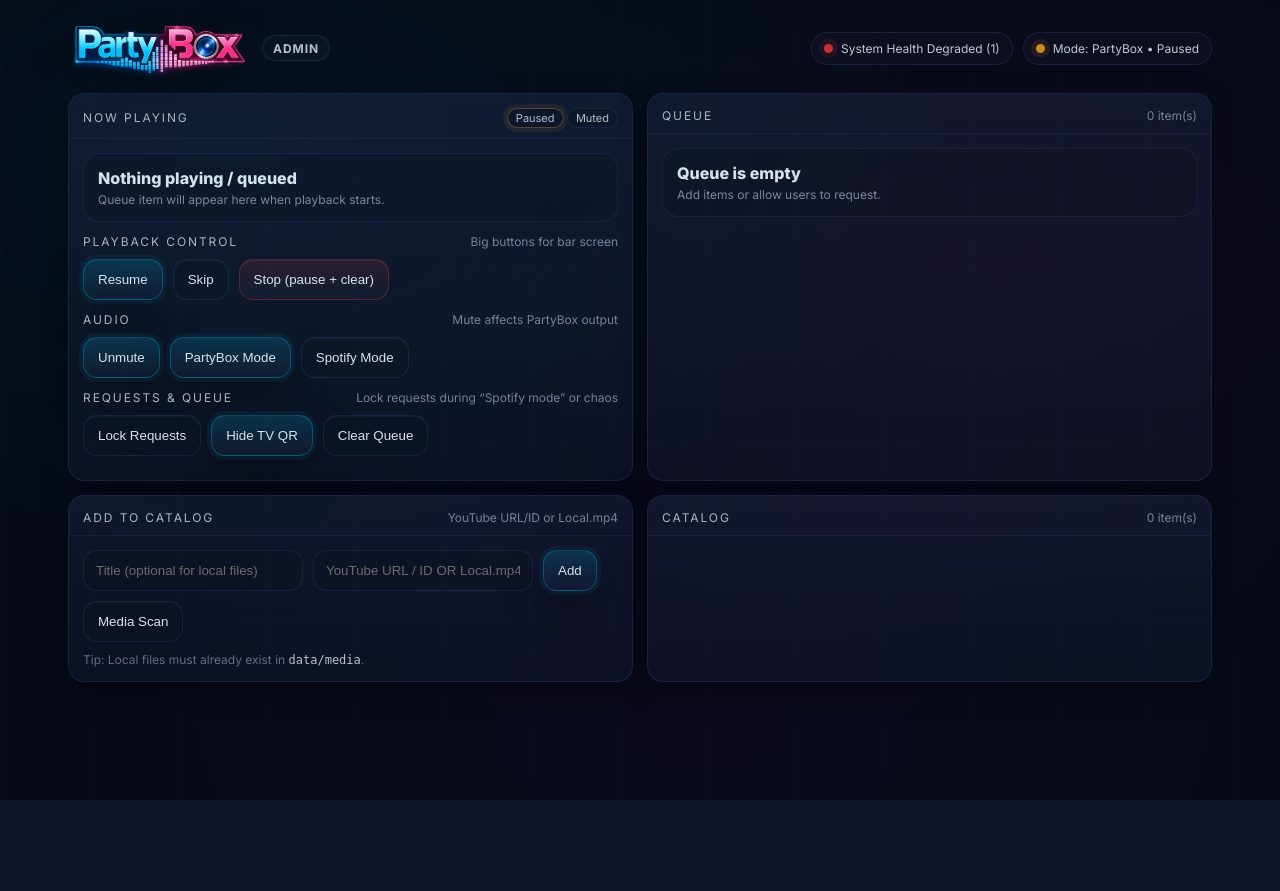
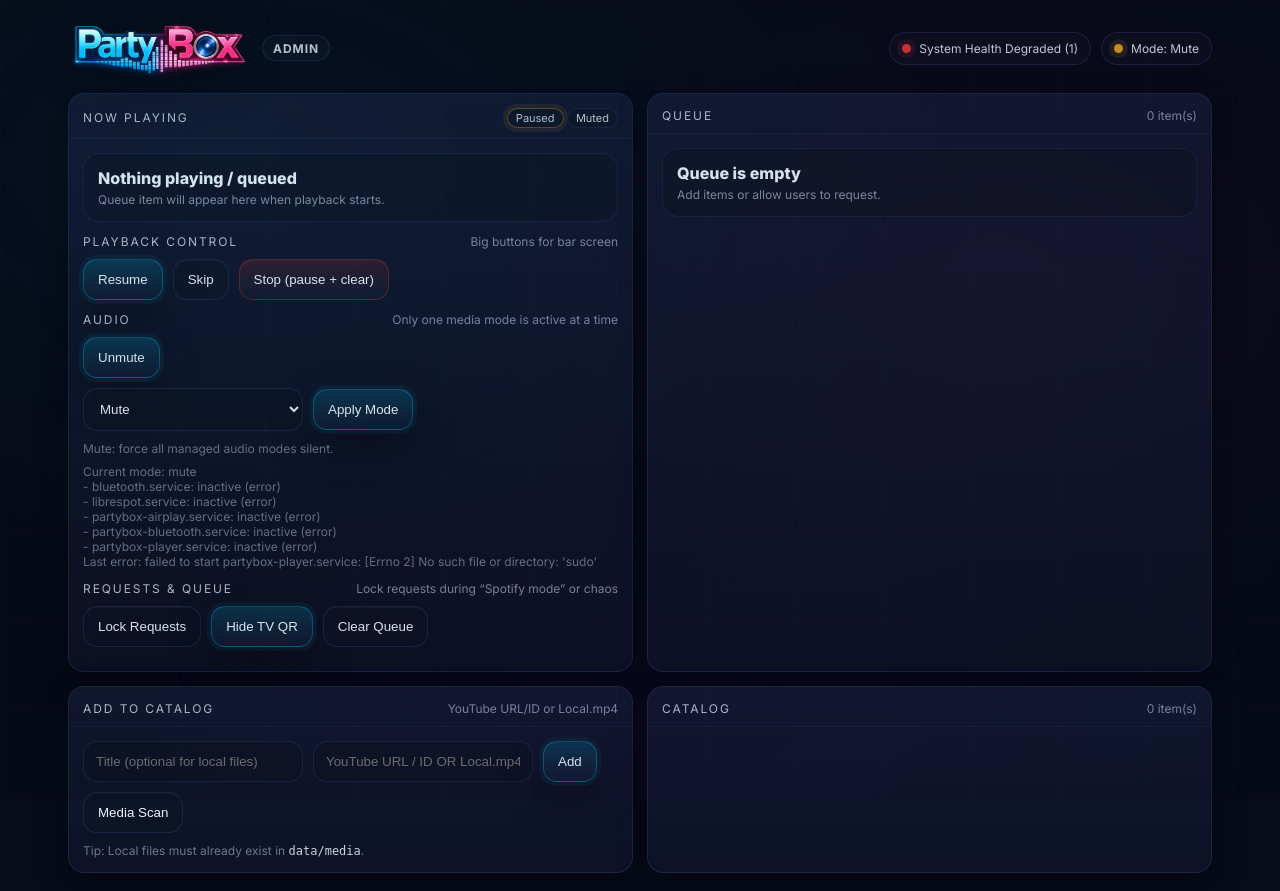
Before and after one commit to ausjay/partybox, a Flask app: template templates/admin.html in a window 1280 px wide. Before the commit the page ends 800 px from the top, so only its background shows below. Run offline with Flask 3, Linux system fonts and the light colour scheme; the template is opened without the code that fills it, so the values that code supplies are empty; data comes from the database, SQL or seed files in the repository.

Commit message:
Add admin media mode selector with live mode status

```diff
--- a/templates/admin.html
+++ b/templates/admin.html
@@ -21,8 +21,8 @@
         </div>
 
         <div class="pill" title="Mode">
-          <span id="top_mode_dot" class="dot {% if av_mode != 'spotify' and paused %}warn{% else %}ok{% endif %}"></span>
-          <span id="top_mode_text">{% if av_mode == 'spotify' %}Mode: Spotify{% elif paused %}Mode: PartyBox • Paused{% else %}Mode: PartyBox{% endif %}</span>
+          <span id="top_mode_dot" class="dot {% if media_mode == 'mute' %}warn{% else %}ok{% endif %}"></span>
+          <span id="top_mode_text">Mode: {{ media_mode|capitalize }}</span>
         </div>
 
         <div id="top_lock_pill" class="pill" title="Requests lock" style="{% if not locked %}display:none;{% endif %}">
@@ -106,17 +106,28 @@
 
             <div class="panelHeader" style="padding: 0 0 10px; border-bottom: none;">
               <div class="kicker">Audio</div>
-              <div class="hint">Mute affects PartyBox output</div>
+              <div class="hint">Only one media mode is active at a time</div>
             </div>
 
             <div class="btnGroup audioControls">
               <button id="btn_mute" class="btn {% if muted %}primary{% else %}ghost{% endif %}" onclick="toggleMute()">
                 {% if muted %}Unmute{% else %}Mute{% endif %}
               </button>
-
-              <button id="btn_av_partybox" class="btn {% if av_mode != 'spotify' %}primary{% else %}ghost{% endif %}" onclick="avMode('partybox')">PartyBox Mode</button>
-              <button id="btn_av_spotify" class="btn {% if av_mode == 'spotify' %}primary{% else %}ghost{% endif %}" onclick="avMode('spotify')">Spotify Mode</button>
             </div>
+            <div style="height:10px;"></div>
+            <div class="row" style="margin:0;">
+              <select id="media_mode_select" class="input" style="min-width:220px;">
+                <option value="partybox" {% if media_mode == 'partybox' %}selected{% endif %}>PartyBox</option>
+                <option value="spotify" {% if media_mode == 'spotify' %}selected{% endif %}>Spotify</option>
+                <option value="airplay" {% if media_mode == 'airplay' %}selected{% endif %}>AirPlay</option>
+                <option value="bluetooth" {% if media_mode == 'bluetooth' %}selected{% endif %}>Bluetooth</option>
+                <option value="tv" {% if media_mode == 'tv' %}selected{% endif %}>TV</option>
+                <option value="mute" {% if media_mode == 'mute' %}selected{% endif %}>Mute</option>
+              </select>
+              <button id="btn_media_mode_apply" class="btn primary" onclick="applyMediaMode()">Apply Mode</button>
+            </div>
+            <div id="media_mode_help" class="muted" style="margin-top:10px;"></div>
+            <div id="media_mode_status" class="muted" style="margin-top:8px; white-space:pre-line;"></div>
 
             <div style="height:12px;"></div>
 
@@ -273,7 +284,18 @@
     locked: {{ "true" if locked else "false" }},
     paused: {{ "true" if paused else "false" }},
     muted: {{ "true" if muted else "false" }},
-    av_mode: "{{ av_mode|e }}"
+    av_mode: "{{ av_mode|e }}",
+    media_mode: "{{ media_mode|e }}",
+    media_mode_status: null
+  };
+
+  const MEDIA_MODE_HELP = {
+    partybox: "PartyBox: local queue playback via MPV.",
+    spotify: "Spotify: use Spotify Connect on the PartyBox house account/device.",
+    airplay: "AirPlay: connect from iPhone/iPad/Mac to 'PartyBox AirPlay'.",
+    bluetooth: "Bluetooth: pair your phone with 'PartyBox BT' and stream audio.",
+    tv: "TV: keep TV channel audio active; PartyBox queue stays paused.",
+    mute: "Mute: force all managed audio modes silent.",
   };
 
   function post(path, body) {
@@ -310,27 +332,31 @@
     btn.textContent = locked ? "Unlock Requests" : "Lock Requests";
   }
 
-  function setTopMode(avMode, paused) {
+  function modeLabel(mediaMode, paused) {
+    const m = String(mediaMode || "partybox").toLowerCase();
+    if (m === "spotify") return "Mode: Spotify";
+    if (m === "airplay") return "Mode: AirPlay";
+    if (m === "bluetooth") return "Mode: Bluetooth";
+    if (m === "tv") return "Mode: TV";
+    if (m === "mute") return "Mode: Mute";
+    if (paused) return "Mode: PartyBox • Paused";
+    return "Mode: PartyBox";
+  }
+
+  function setTopMode(mediaMode, paused) {
     const dot = document.getElementById("top_mode_dot");
     const txt = document.getElementById("top_mode_text");
     dot.classList.remove("ok","warn","bad");
 
-    if (avMode === "spotify") {
-      dot.classList.add("ok");
-      txt.textContent = "Mode: Spotify";
-    } else if (paused) {
+    const m = String(mediaMode || "partybox").toLowerCase();
+    if (m === "mute") {
       dot.classList.add("warn");
-      txt.textContent = "Mode: PartyBox • Paused";
+    } else if (m === "partybox" && paused) {
+      dot.classList.add("warn");
     } else {
       dot.classList.add("ok");
-      txt.textContent = "Mode: PartyBox";
     }
-
-    // highlight the mode buttons
-    const pb = document.getElementById("btn_av_partybox");
-    const sp = document.getElementById("btn_av_spotify");
-    pb.className = "btn " + (avMode === "spotify" ? "ghost" : "primary");
-    sp.className = "btn " + (avMode === "spotify" ? "primary" : "ghost");
+    txt.textContent = modeLabel(m, paused);
   }
 
   function setTopHealth(ok, summary) {
@@ -457,7 +483,7 @@
     const btn = document.getElementById("btn_pause_resume");
     btn.className = "btn " + (paused ? "primary" : "pink");
     btn.textContent = paused ? "Resume" : "Pause";
-    setTopMode(STATE.av_mode, paused);
+    setTopMode(STATE.media_mode, paused);
 
     // Update header badges
     const hint = document.getElementById("now_header_hint");
@@ -481,11 +507,44 @@
     b.textContent = enabled ? "Hide TV QR" : "Show TV QR";
   }
 
+  function renderMediaModeStatus(status) {
+    const select = document.getElementById("media_mode_select");
+    const help = document.getElementById("media_mode_help");
+    const box = document.getElementById("media_mode_status");
+    const mode = String((STATE && STATE.media_mode) || "partybox").toLowerCase();
+    if (select) select.value = mode;
+    if (help) help.textContent = MEDIA_MODE_HELP[mode] || "";
+    if (!box) return;
+
+    if (!status || typeof status !== "object") {
+      box.textContent = "";
+      return;
+    }
+
+    const services = status.services || {};
+    const lines = [];
+    lines.push(`Current mode: ${mode}`);
+    Object.keys(services).sort().forEach((name) => {
+      const s = services[name] || {};
+      lines.push(`- ${name}: ${s.active ? "active" : "inactive"} (${s.status || "unknown"})`);
+    });
+
+    const btDevices = Array.isArray(status.bluetooth_connected_devices)
+      ? status.bluetooth_connected_devices.filter(Boolean)
+      : [];
+    if (mode === "bluetooth") {
+      lines.push(`Bluetooth connected: ${btDevices.length ? btDevices.join(", ") : "none"}`);
+    }
+
+    if (status.last_error) lines.push(`Last error: ${status.last_error}`);
+    box.textContent = lines.join("\n");
+  }
+
   function updateNowCardFromState(state) {
     // This uses /api/state for PartyBox queue and Spotify metadata.
     const now = state.now;
     const spotify = state.spotify || {};
-    const avMode = (state.av_mode || "partybox").toLowerCase();
+    const mediaMode = (state.media_mode || "partybox").toLowerCase();
 
     const titleEl = document.getElementById("now_title");
     const subEl = document.getElementById("now_sub");
@@ -504,7 +563,7 @@
     const kvRequests = document.getElementById("kv_requests");
     const kvAv = document.getElementById("kv_av");
 
-    if (avMode === "spotify") {
+    if (mediaMode === "spotify") {
       const track = spotify.track || {};
       const title = (track.name || "").trim();
       const artists = Array.isArray(track.artists) ? track.artists.filter(Boolean).join(", ") : "";
@@ -553,7 +612,7 @@
 
     kvPlayback.textContent = (state.paused ? "Paused" : "Playing") + (state.muted ? " • Muted" : "");
     kvRequests.textContent = state.locked ? "Locked" : "Open";
-    kvAv.textContent = (state.av_mode === "spotify") ? "Spotify" : "PartyBox";
+    kvAv.textContent = modeLabel(mediaMode, false).replace("Mode: ", "");
   }
 
   function renderQueue(items) {
@@ -825,16 +884,29 @@
       .catch(e => setStatus('Error: ' + (e.message || 'unknown')));
   }
 
-  function avMode(mode) {
+  function applyMediaMode() {
+    const sel = document.getElementById("media_mode_select");
+    const mode = sel ? String(sel.value || "").toLowerCase() : "";
+    if (!mode) return;
     setStatus("");
-    // optimistic
-    STATE.av_mode = mode;
+    const prevMode = STATE.media_mode;
+    STATE.media_mode = mode;
     setTopMode(mode, STATE.paused);
+    renderMediaModeStatus(STATE.media_mode_status);
 
-    post('/api/admin/av_mode', {mode})
-      .then(() => { setStatus(`Mode set: ${mode}`); pollState(); })
+    post('/api/admin/media_mode', {mode})
+      .then((j) => {
+        STATE.media_mode = (j.mode || mode).toLowerCase();
+        STATE.media_mode_status = j.status || null;
+        setTopMode(STATE.media_mode, STATE.paused);
+        renderMediaModeStatus(STATE.media_mode_status);
+        setStatus(`Mode set: ${STATE.media_mode}`);
+        pollState();
+      })
       .catch(e => {
-        // rollback by polling
+        STATE.media_mode = prevMode;
+        setTopMode(STATE.media_mode, STATE.paused);
+        renderMediaModeStatus(STATE.media_mode_status);
         setStatus('Error: ' + (e.message || 'unknown'));
         pollState();
       });
@@ -860,21 +932,25 @@
         paused: !!j.paused,
         muted: !!j.muted,
         av_mode: (j.av_mode || "partybox").toLowerCase(),
+        media_mode: (j.media_mode || "partybox").toLowerCase(),
         tv_qr_enabled: !!(j.tv_qr_enabled ?? true),
         now: j.now || null,
-        spotify: j.spotify || null
+        spotify: j.spotify || null,
+        media_mode_status: j.media_mode_status || null
       };
 
       setTopLock(STATE.locked);
-      setTopMode(STATE.av_mode, STATE.paused);
+      setTopMode(STATE.media_mode, STATE.paused);
       setMuted(STATE.muted);
       setPaused(STATE.paused, STATE.muted);
       setTvQrEnabled(STATE.tv_qr_enabled);
+      renderMediaModeStatus(STATE.media_mode_status);
       updateNowCardFromState({
         locked: STATE.locked,
         paused: STATE.paused,
         muted: STATE.muted,
         av_mode: STATE.av_mode,
+        media_mode: STATE.media_mode,
         now: STATE.now,
         spotify: STATE.spotify
       });
```
